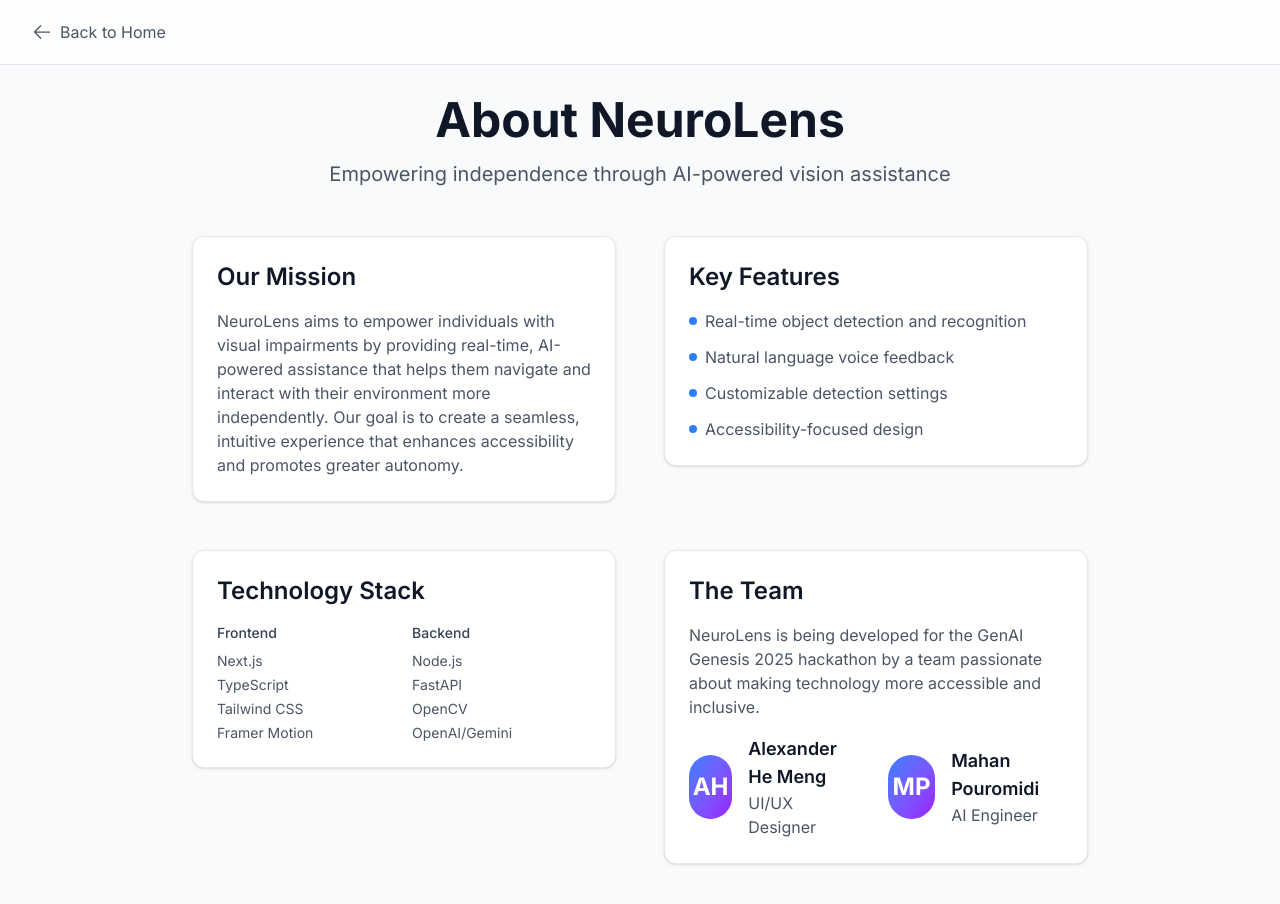
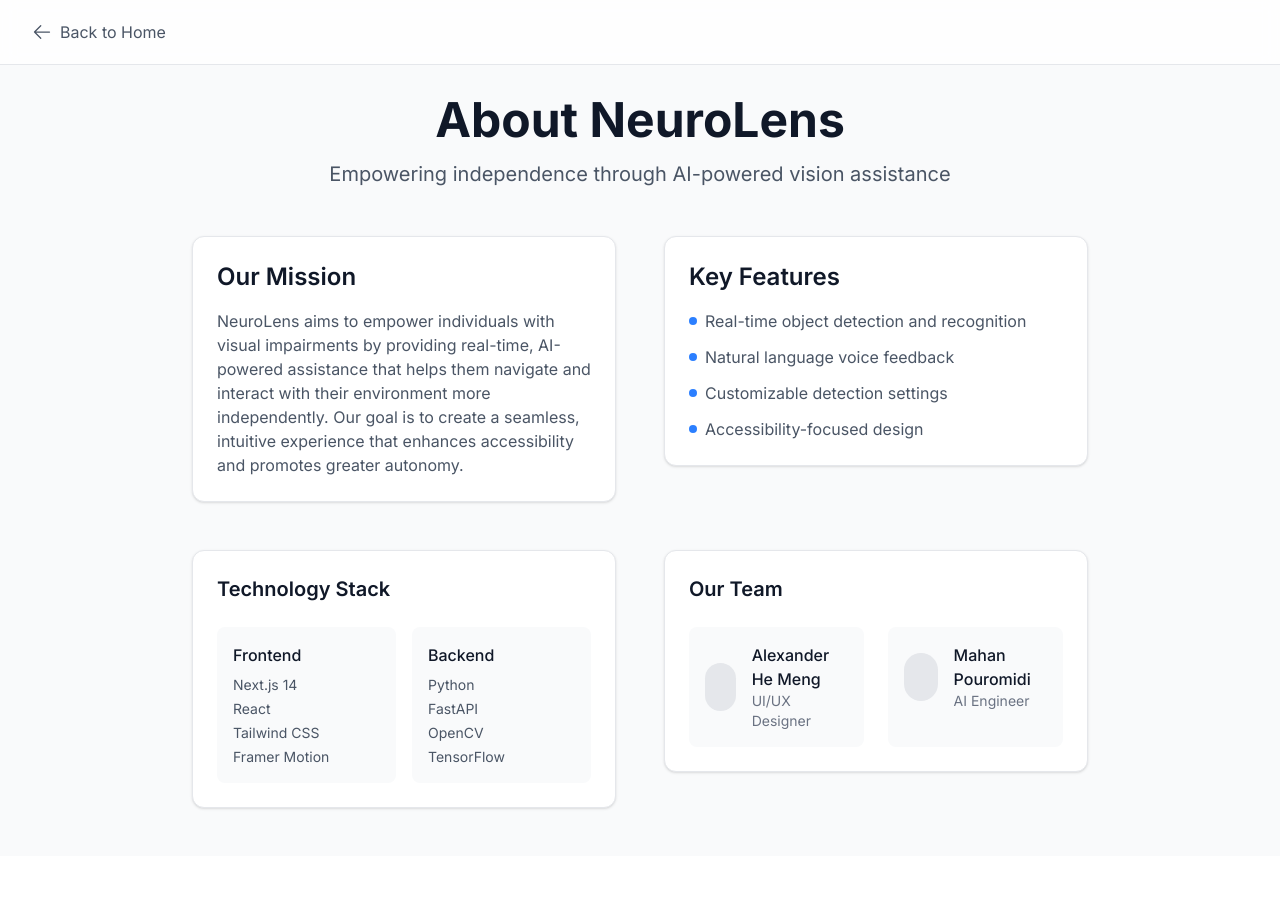
Before and after one commit to Dawgsrlife/NeuroLens, a Next.js app in the folder frontend/: page /about in a window 1280 px wide. Shown: the top 904 px of the page. After the commit the page ends 856 px from the top, so only its background shows below. Built offline with nearby package versions, Linux system fonts and the light colour scheme.

Commit message:
Fix some lightmode darkmode inconsistencies for some cards each page

```diff
--- a/frontend/src/app/about/page.tsx
+++ b/frontend/src/app/about/page.tsx
@@ -77,26 +77,26 @@
           </AnimatedContainer>
 
           {/* Technology Stack */}
-          <AnimatedContainer delay={0.8}>
-            <div className="bg-white dark:bg-gray-800 rounded-xl p-6 shadow-sm border border-gray-200 dark:border-gray-700">
-              <h2 className="text-2xl font-semibold text-gray-900 dark:text-white mb-4">Technology Stack</h2>
+          <AnimatedContainer delay={0.6}>
+            <div className={`${isDark ? 'bg-gray-800' : 'bg-white'} rounded-xl p-6 shadow-sm border ${isDark ? 'border-gray-700' : 'border-gray-200'}`}>
+              <h2 className={`text-xl font-semibold ${isDark ? 'text-white' : 'text-gray-900'} mb-6`}>Technology Stack</h2>
               <div className="grid grid-cols-2 gap-4">
-                <div className="space-y-2">
-                  <h3 className="text-sm font-medium text-gray-700 dark:text-gray-300">Frontend</h3>
-                  <ul className="text-sm text-gray-600 dark:text-gray-400 space-y-1">
-                    <li>Next.js</li>
-                    <li>TypeScript</li>
+                <div className={`p-4 rounded-lg ${isDark ? 'bg-gray-700' : 'bg-gray-50'}`}>
+                  <h3 className={`font-medium ${isDark ? 'text-white' : 'text-gray-900'} mb-2`}>Frontend</h3>
+                  <ul className={`space-y-1 text-sm ${isDark ? 'text-gray-300' : 'text-gray-600'}`}>
+                    <li>Next.js 14</li>
+                    <li>React</li>
                     <li>Tailwind CSS</li>
                     <li>Framer Motion</li>
                   </ul>
                 </div>
-                <div className="space-y-2">
-                  <h3 className="text-sm font-medium text-gray-700 dark:text-gray-300">Backend</h3>
-                  <ul className="text-sm text-gray-600 dark:text-gray-400 space-y-1">
-                    <li>Node.js</li>
+                <div className={`p-4 rounded-lg ${isDark ? 'bg-gray-700' : 'bg-gray-50'}`}>
+                  <h3 className={`font-medium ${isDark ? 'text-white' : 'text-gray-900'} mb-2`}>Backend</h3>
+                  <ul className={`space-y-1 text-sm ${isDark ? 'text-gray-300' : 'text-gray-600'}`}>
+                    <li>Python</li>
                     <li>FastAPI</li>
                     <li>OpenCV</li>
-                    <li>OpenAI/Gemini</li>
+                    <li>TensorFlow</li>
                   </ul>
                 </div>
               </div>
@@ -104,30 +104,26 @@
           </AnimatedContainer>
 
           {/* Team */}
-          <AnimatedContainer delay={1}>
-            <div className="bg-white dark:bg-gray-800 rounded-xl p-6 shadow-sm border border-gray-200 dark:border-gray-700">
-              <h2 className="text-2xl font-semibold text-gray-900 dark:text-white mb-4">The Team</h2>
-              <p className="text-gray-600 dark:text-gray-300 mb-4">
-                NeuroLens is being developed for the GenAI Genesis 2025 hackathon by a team passionate
-                about making technology more accessible and inclusive.
-              </p>
+          <AnimatedContainer delay={0.8}>
+            <div className={`${isDark ? 'bg-gray-800' : 'bg-white'} rounded-xl p-6 shadow-sm border ${isDark ? 'border-gray-700' : 'border-gray-200'}`}>
+              <h2 className={`text-xl font-semibold ${isDark ? 'text-white' : 'text-gray-900'} mb-6`}>Our Team</h2>
               <div className="grid grid-cols-1 md:grid-cols-2 gap-6">
-                <div className="flex items-center space-x-4">
-                  <div className="w-16 h-16 rounded-full bg-gradient-to-br from-blue-500 to-purple-600 flex items-center justify-center text-2xl font-bold text-white">
-                    AH
-                  </div>
-                  <div>
-                    <h3 className="text-lg font-semibold text-gray-900 dark:text-white">Alexander He Meng</h3>
-                    <p className="text-gray-600 dark:text-gray-300">UI/UX Designer</p>
+                <div className={`p-4 rounded-lg ${isDark ? 'bg-gray-700' : 'bg-gray-50'}`}>
+                  <div className="flex items-center space-x-4">
+                    <div className={`w-12 h-12 rounded-full ${isDark ? 'bg-gray-600' : 'bg-gray-200'}`} />
+                    <div>
+                      <h3 className={`font-medium ${isDark ? 'text-white' : 'text-gray-900'}`}>Alexander He Meng</h3>
+                      <p className={`text-sm ${isDark ? 'text-gray-400' : 'text-gray-500'}`}>UI/UX Designer</p>
+                    </div>
                   </div>
                 </div>
-                <div className="flex items-center space-x-4">
-                  <div className="w-16 h-16 rounded-full bg-gradient-to-br from-blue-500 to-purple-600 flex items-center justify-center text-2xl font-bold text-white">
-                    MP
-                  </div>
-                  <div>
-                    <h3 className="text-lg font-semibold text-gray-900 dark:text-white">Mahan Pouromidi</h3>
-                    <p className="text-gray-600 dark:text-gray-300">AI Engineer</p>
+                <div className={`p-4 rounded-lg ${isDark ? 'bg-gray-700' : 'bg-gray-50'}`}>
+                  <div className="flex items-center space-x-4">
+                    <div className={`w-12 h-12 rounded-full ${isDark ? 'bg-gray-600' : 'bg-gray-200'}`} />
+                    <div>
+                      <h3 className={`font-medium ${isDark ? 'text-white' : 'text-gray-900'}`}>Mahan Pouromidi</h3>
+                      <p className={`text-sm ${isDark ? 'text-gray-400' : 'text-gray-500'}`}>AI Engineer</p>
+                    </div>
                   </div>
                 </div>
               </div>
--- a/frontend/src/app/page.tsx
+++ b/frontend/src/app/page.tsx
@@ -208,20 +208,20 @@
           <div className={`text-center ${isDark ? 'text-gray-400' : 'text-gray-600'}`}>
             <p className="mb-4">© 2025 NeuroLens. All rights reserved.</p>
             <div className="flex flex-col items-center space-y-2">
-              <p className="text-sm">Created by</p>
+              <p className={`text-sm ${isDark ? 'text-gray-400' : 'text-gray-600'}`}>Created by</p>
               <div className="flex items-center space-x-4">
                 <div className="flex flex-col items-center">
                   <span className={`font-medium ${isDark ? 'text-white' : 'text-gray-900'}`}>
                     Alexander He Meng
                   </span>
-                  <span className="text-xs text-gray-500">UI/UX Designer</span>
+                  <span className={`text-xs ${isDark ? 'text-gray-400' : 'text-gray-500'}`}>UI/UX Designer</span>
                 </div>
                 <div className={`w-px h-8 ${isDark ? 'bg-gray-700' : 'bg-gray-300'}`} />
                 <div className="flex flex-col items-center">
                   <span className={`font-medium ${isDark ? 'text-white' : 'text-gray-900'}`}>
                     Mahan Pouromidi
                   </span>
-                  <span className="text-xs text-gray-500">AI Engineer</span>
+                  <span className={`text-xs ${isDark ? 'text-gray-400' : 'text-gray-500'}`}>AI Engineer</span>
                 </div>
               </div>
             </div>
--- a/frontend/src/app/settings/page.tsx
+++ b/frontend/src/app/settings/page.tsx
@@ -151,25 +151,25 @@
           </AnimatedContainer>
 
           {/* Keyboard Shortcuts */}
-          <AnimatedContainer delay={1}>
-            <div className="bg-white dark:bg-gray-800 rounded-xl p-6 shadow-sm border border-gray-200 dark:border-gray-700">
-              <h2 className="text-xl font-semibold text-gray-900 dark:text-white mb-6">Keyboard Shortcuts</h2>
+          <AnimatedContainer delay={0.8}>
+            <div className={`${isDark ? 'bg-gray-800' : 'bg-white'} rounded-xl p-6 shadow-sm border ${isDark ? 'border-gray-700' : 'border-gray-200'}`}>
+              <h2 className={`text-xl font-semibold ${isDark ? 'text-white' : 'text-gray-900'} mb-6`}>Keyboard Shortcuts</h2>
               <div className="space-y-4">
                 <div className="flex items-center justify-between">
-                  <span className="text-sm text-gray-600 dark:text-gray-300">Toggle Assistant</span>
-                  <kbd className="px-2 py-1 text-xs font-semibold text-gray-800 dark:text-gray-200 bg-gray-100 dark:bg-gray-700 border border-gray-200 dark:border-gray-600 rounded-md">
+                  <span className={`text-sm ${isDark ? 'text-gray-300' : 'text-gray-600'}`}>Start/Stop Assistant</span>
+                  <kbd className={`px-2 py-1 text-xs font-semibold ${isDark ? 'text-gray-200 bg-gray-700 border-gray-600' : 'text-gray-800 bg-gray-100 border-gray-300'} border rounded-md`}>
                     Space
                   </kbd>
                 </div>
                 <div className="flex items-center justify-between">
-                  <span className="text-sm text-gray-600 dark:text-gray-300">Open Settings</span>
-                  <kbd className="px-2 py-1 text-xs font-semibold text-gray-800 dark:text-gray-200 bg-gray-100 dark:bg-gray-700 border border-gray-200 dark:border-gray-600 rounded-md">
+                  <span className={`text-sm ${isDark ? 'text-gray-300' : 'text-gray-600'}`}>Toggle Settings</span>
+                  <kbd className={`px-2 py-1 text-xs font-semibold ${isDark ? 'text-gray-200 bg-gray-700 border-gray-600' : 'text-gray-800 bg-gray-100 border-gray-300'} border rounded-md`}>
                     ⌘,
                   </kbd>
                 </div>
                 <div className="flex items-center justify-between">
-                  <span className="text-sm text-gray-600 dark:text-gray-300">Toggle Dark Mode</span>
-                  <kbd className="px-2 py-1 text-xs font-semibold text-gray-800 dark:text-gray-200 bg-gray-100 dark:bg-gray-700 border border-gray-200 dark:border-gray-600 rounded-md">
+                  <span className={`text-sm ${isDark ? 'text-gray-300' : 'text-gray-600'}`}>Toggle Theme</span>
+                  <kbd className={`px-2 py-1 text-xs font-semibold ${isDark ? 'text-gray-200 bg-gray-700 border-gray-600' : 'text-gray-800 bg-gray-100 border-gray-300'} border rounded-md`}>
                     ⌘D
                   </kbd>
                 </div>
```
